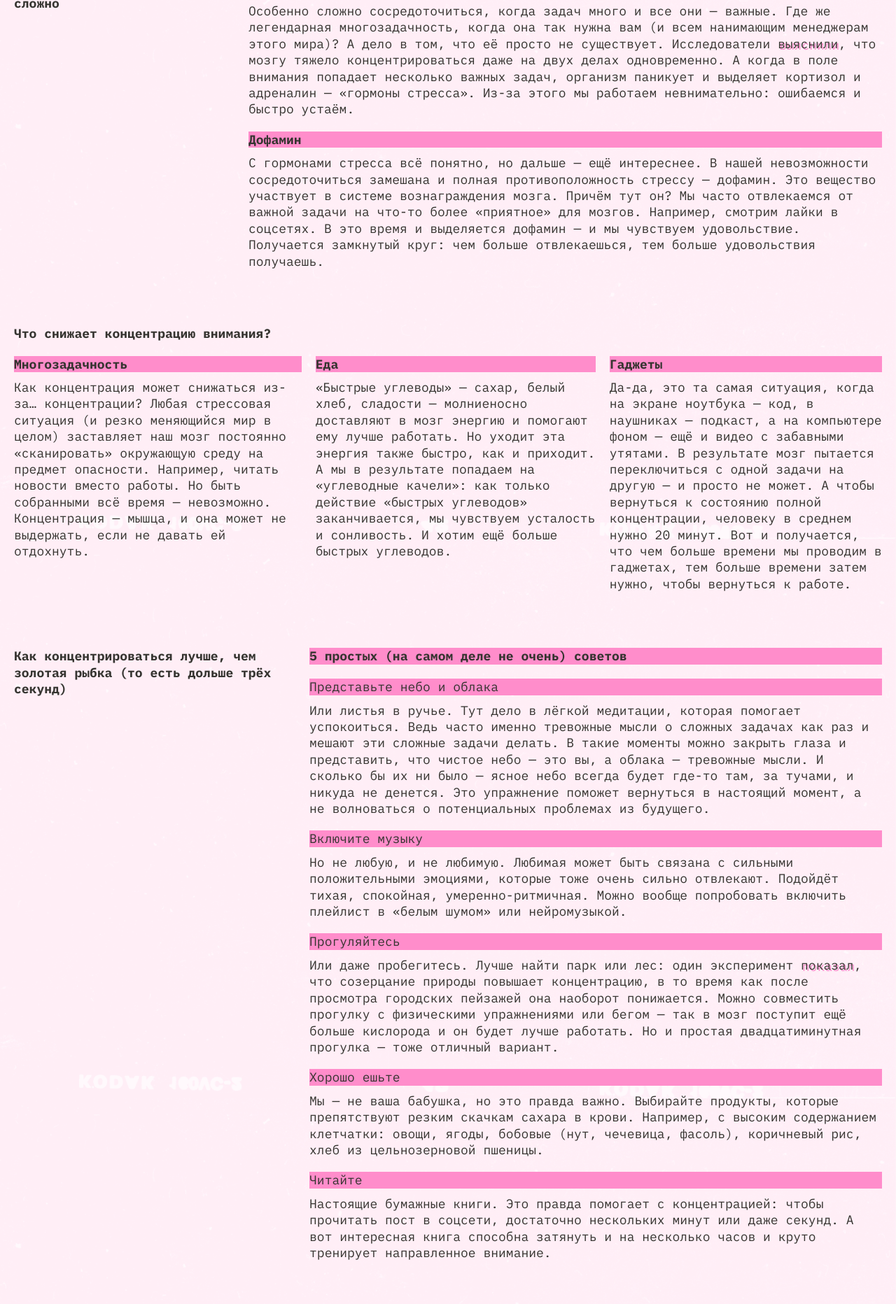
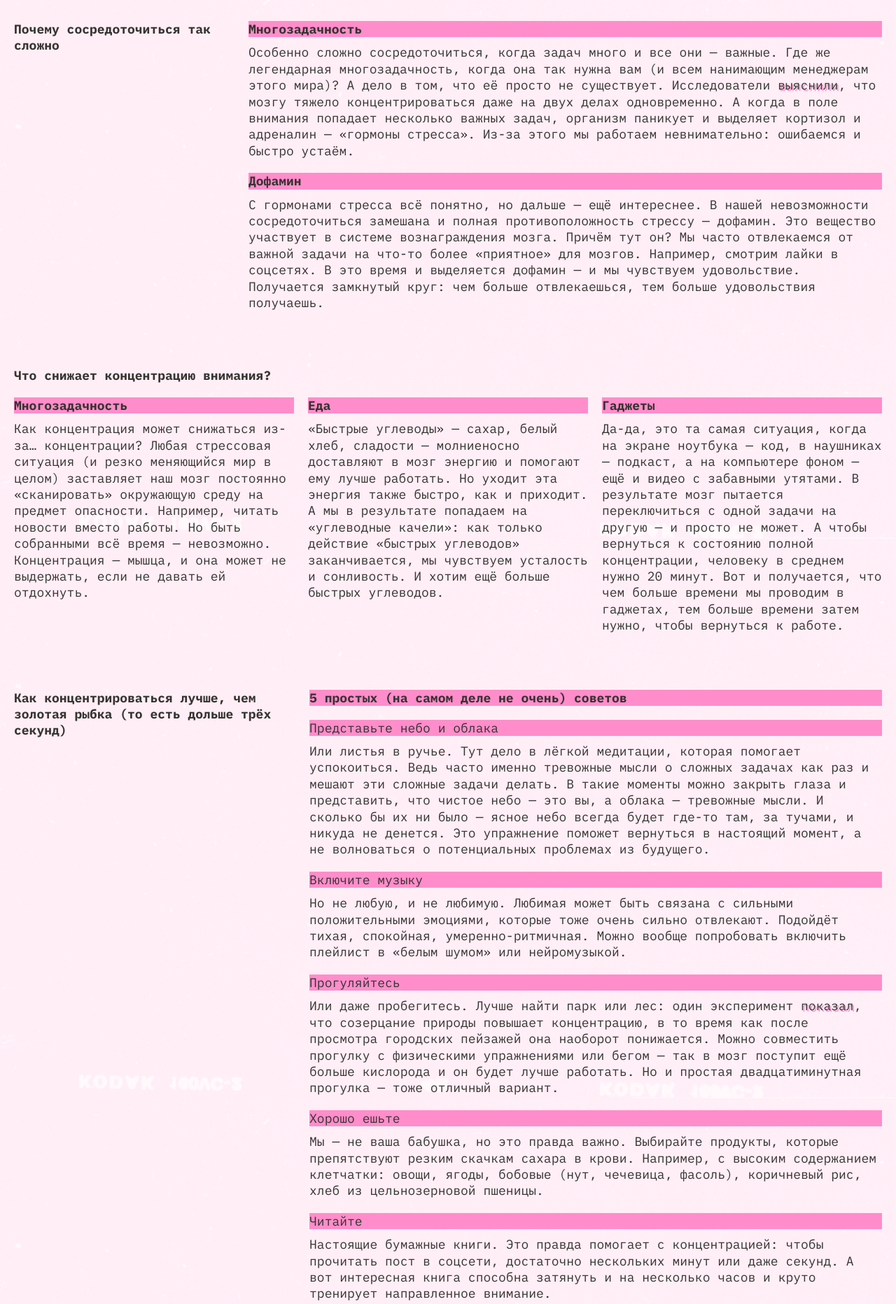
Before and after one commit to strannik770/slozhno-sosredotochitsya, a plain HTML site: page index.html in a window 1280 px wide. Shown: the part 830-2694 px from the top of the page at 70% size. Drawn offline with Linux system fonts and the light colour scheme.

Commit message:
bug/fix all

```diff
--- a/index.html
+++ b/index.html
@@ -53,131 +53,160 @@
     </header>
     <main>
       <section class="focus">
-        <h2 class="focus__title">Почему сосредоточиться так сложно</h2>
-        <h3 class="focus__subtitle title-decor">Многозадачность</h3>
-        <p class="focus__text">
-          Особенно сложно сосредоточиться, когда задач много и все они — важные.
-          Где же легендарная многозадачность, когда она так нужна вам (и всем
-          нанимающим менеджерам этого мира)? А дело в том, что её просто не
-          существует. Исследователи
+        <h2 class="main__title">Почему сосредоточиться так сложно</h2>
+        <article class="focus__article">
+          <h3 class="main__subtitle title-decor">Многозадачность</h3>
+          <p class="main__text">
+            Особенно сложно сосредоточиться, когда задач много и все они —
+            важные. Где же легендарная многозадачность, когда она так нужна вам
+            (и всем нанимающим менеджерам этого мира)? А дело в том, что её
+            просто не существует. Исследователи
             <a
-            class="focus__link link"
+              class="main__link"
               href="https://www.ncbi.nlm.nih.gov/pmc/articles/PMC7075496/"
               >выяснили</a
-          >, что мозгу тяжело концентрироваться даже на двух делах одновременно.
-          А когда в поле внимания попадает несколько важных задач, организм
-          паникует и выделяет кортизол и адреналин — «гормоны стресса». Из-за
-          этого мы работаем невнимательно: ошибаемся и быстро устаём.
+            >, что мозгу тяжело концентрироваться даже на двух делах
+            одновременно. А когда в поле внимания попадает несколько важных
+            задач, организм паникует и выделяет кортизол и адреналин — «гормоны
+            стресса». Из-за этого мы работаем невнимательно: ошибаемся и быстро
+            устаём.
           </p>
-        <h3 class="focus__subtitle title-decor">Дофамин</h3>
-        <p class="focus__text">
+        </article>
+
+        <article class="focus__article">
+          <h3 class="main__subtitle title-decor">Дофамин</h3>
+          <p class="main__text">
             С гормонами стресса всё понятно, но дальше — ещё интереснее. В нашей
             невозможности сосредоточиться замешана и полная противоположность
             стрессу — дофамин. Это вещество участвует в системе вознаграждения
-          мозга. Причём тут он? Мы часто отвлекаемся от важной задачи на что-то
-          более «приятное» для мозгов. Например, смотрим лайки в соцсетях. В это
-          время и выделяется дофамин — и мы чувствуем удовольствие. Получается
-          замкнутый круг: чем больше отвлекаешься, тем больше удовольствия
-          получаешь.
+            мозга. Причём тут он? Мы часто отвлекаемся от важной задачи на
+            что-то более «приятное» для мозгов. Например, смотрим лайки в
+            соцсетях. В это время и выделяется дофамин — и мы чувствуем
+            удовольствие. Получается замкнутый круг: чем больше отвлекаешься,
+            тем больше удовольствия получаешь.
           </p>
+        </article>
       </section>
       <section class="attention">
-        <h2 class="attention__title">Что снижает концентрацию внимания?</h2>
-        <h3 class="attention__subtitle title-decor">Многозадачность</h3>
-        <p class="attention__text">
-          Как концентрация может снижаться из-за… концентрации? Любая стрессовая
-          ситуация (и резко меняющийся мир в целом) заставляет наш мозг
-          постоянно «сканировать» окружающую среду на предмет опасности.
-          Например, читать новости вместо работы. Но быть собранными всё время —
-          невозможно. Концентрация — мышца, и она может не выдержать, если не
-          давать ей отдохнуть.
+        <h2 class="main__title main__title-width-modify">
+          Что снижает концентрацию внимания?
+        </h2>
+        <article class="attention__article">
+          <h3 class="main__subtitle title-decor">Многозадачность</h3>
+          <p class="main__text">
+            Как концентрация может снижаться из-за… концентрации? Любая
+            стрессовая ситуация (и резко меняющийся мир в целом) заставляет наш
+            мозг постоянно «сканировать» окружающую среду на предмет опасности.
+            Например, читать новости вместо работы. Но быть собранными всё время
+            — невозможно. Концентрация — мышца, и она может не выдержать, если
+            не давать ей отдохнуть.
           </p>
-        <h3 class="attention__subtitle title-decor">Еда</h3>
-        <p class="attention__text">
+        </article>
+
+        <article class="attention__article">
+          <h3 class="main__subtitle title-decor">Еда</h3>
+          <p class="main__text">
             «Быстрые углеводы» — сахар, белый хлеб, сладости — молниеносно
-          доставляют в мозг энергию и помогают ему лучше работать. Но уходит эта
-          энергия также быстро, как и приходит. А мы в результате попадаем на
-          «углеводные качели»: как только действие «быстрых углеводов»
-          заканчивается, мы чувствуем усталость и сонливость. И хотим ещё больше
-          быстрых углеводов.
+            доставляют в мозг энергию и помогают ему лучше работать. Но уходит
+            эта энергия также быстро, как и приходит. А мы в результате попадаем
+            на «углеводные качели»: как только действие «быстрых углеводов»
+            заканчивается, мы чувствуем усталость и сонливость. И хотим ещё
+            больше быстрых углеводов.
           </p>
-        <h3 class="attention__subtitle title-decor">Гаджеты</h3>
-        <p class="attention__text">
+        </article>
+
+        <article class="attention__article">
+          <h3 class="main__subtitle title-decor">Гаджеты</h3>
+          <p class="main__text">
             Да-да, это та самая ситуация, когда на экране ноутбука — код, в
             наушниках — подкаст, а на компьютере фоном — ещё и видео с забавными
             утятами. В результате мозг пытается переключиться с одной задачи на
             другую — и просто не может. А чтобы вернуться к состоянию полной
-          концентрации, человеку в среднем нужно 20 минут. Вот и получается, что
-          чем больше времени мы проводим в гаджетах, тем больше времени затем
-          нужно, чтобы вернуться к работе.
+            концентрации, человеку в среднем нужно 20 минут. Вот и получается,
+            что чем больше времени мы проводим в гаджетах, тем больше времени
+            затем нужно, чтобы вернуться к работе.
           </p>
+        </article>
       </section>
       <section class="concentration">
-        <h2 class="concentration__title">
+        <h2 class="main__title">
           Как концентрироваться лучше, чем золотая рыбка (то есть дольше трёх
           секунд)
         </h2>
 
-        <h3 class="concentration__subtitle title-decor">
+        <h3 class="main__subtitle title-decor main__subtitle-margin">
           5 простых (на самом деле не очень) советов
         </h3>
-
-        <h4 class="concentration__subtitle-item title-decor">
+        <article class="concentration__article">
+          <h4 class="main__subtitle title-decor main__subtitle-fw">
             Представьте небо и облака
           </h4>
-        <p class="concentration__text">
+          <p class="main__text">
             Или листья в ручье. Тут дело в лёгкой медитации, которая помогает
             успокоиться. Ведь часто именно тревожные мысли о сложных задачах как
-          раз и мешают эти сложные задачи делать. В такие моменты можно закрыть
-          глаза и представить, что чистое небо — это вы, а облака — тревожные
-          мысли. И сколько бы их ни было — ясное небо всегда будет где-то там,
-          за тучами, и никуда не денется. Это упражнение поможет вернуться в
-          настоящий момент, а не волноваться о потенциальных проблемах из
-          будущего.
+            раз и мешают эти сложные задачи делать. В такие моменты можно
+            закрыть глаза и представить, что чистое небо — это вы, а облака —
+            тревожные мысли. И сколько бы их ни было — ясное небо всегда будет
+            где-то там, за тучами, и никуда не денется. Это упражнение поможет
+            вернуться в настоящий момент, а не волноваться о потенциальных
+            проблемах из будущего.
           </p>
+        </article>
 
-        <h4 class="concentration__subtitle-item title-decor">
+        <article class="concentration__article">
+          <h4 class="main__subtitle title-decor main__subtitle-fw">
             Включите музыку
           </h4>
-        <p class="concentration__text">
+          <p class="main__text">
             Но не любую, и не любимую. Любимая может быть связана с сильными
-          положительными эмоциями, которые тоже очень сильно отвлекают. Подойдёт
-          тихая, спокойная, умеренно-ритмичная. Можно вообще попробовать
-          включить плейлист в «белым шумом» или нейромузыкой.
+            положительными эмоциями, которые тоже очень сильно отвлекают.
+            Подойдёт тихая, спокойная, умеренно-ритмичная. Можно вообще
+            попробовать включить плейлист в «белым шумом» или нейромузыкой.
           </p>
+        </article>
 
-        <h4 class="concentration__subtitle-item title-decor">Прогуляйтесь</h4>
-        <p class="concentration__text">
+        <article class="concentration__article">
+          <h4 class="main__subtitle title-decor main__subtitle-fw">
+            Прогуляйтесь
+          </h4>
+          <p class="main__text">
             Или даже пробегитесь. Лучше найти парк или лес: один эксперимент
             <a
-            class="concentration__link link"
+              class="main__link"
               href="https://www.sciencedirect.com/science/article/abs/pii/S0272494415000328"
               >показал</a
-          >, что созерцание природы повышает концентрацию, в то время как после
-          просмотра городских пейзажей она наоборот понижается. Можно совместить
-          прогулку с физическими упражнениями или бегом — так в мозг поступит
-          ещё больше кислорода и он будет лучше работать. Но и простая
-          двадцатиминутная прогулка — тоже отличный вариант.
+            >, что созерцание природы повышает концентрацию, в то время как
+            после просмотра городских пейзажей она наоборот понижается. Можно
+            совместить прогулку с физическими упражнениями или бегом — так в
+            мозг поступит ещё больше кислорода и он будет лучше работать. Но и
+            простая двадцатиминутная прогулка — тоже отличный вариант.
           </p>
+        </article>
 
-        <h4 class="concentration__subtitle-item title-decor">Хорошо ешьте</h4>
-        <p class="concentration__text">
-          Мы — не ваша бабушка, но это правда важно. Выбирайте продукты, которые
-          препятствуют резким скачкам сахара в крови. Например, с высоким
-          содержанием клетчатки: овощи, ягоды, бобовые (нут, чечевица, фасоль),
-          коричневый рис, хлеб из цельнозерновой пшеницы.
+        <article class="concentration__article">
+          <h4 class="main__subtitle title-decor main__subtitle-fw">
+            Хорошо ешьте
+          </h4>
+          <p class="main__text">
+            Мы — не ваша бабушка, но это правда важно. Выбирайте продукты,
+            которые препятствуют резким скачкам сахара в крови. Например, с
+            высоким содержанием клетчатки: овощи, ягоды, бобовые (нут, чечевица,
+            фасоль), коричневый рис, хлеб из цельнозерновой пшеницы.
           </p>
+        </article>
 
-        <h4 class="concentration__subtitle-item title-decor">Читайте</h4>
-        <p class="concentration__text">
+        <article class="concentration__article">
+          <h4 class="main__subtitle title-decor main__subtitle-fw">Читайте</h4>
+          <p class="main__text">
             Настоящие бумажные книги. Это правда помогает с концентрацией: чтобы
-          прочитать пост в соцсети, достаточно нескольких минут или даже секунд.
-          А вот интересная книга способна затянуть и на несколько часов и круто
-          тренирует направленное внимание.
+            прочитать пост в соцсети, достаточно нескольких минут или даже
+            секунд. А вот интересная книга способна затянуть и на несколько
+            часов и круто тренирует направленное внимание.
           </p>
+        </article>
       </section>
       <section class="images">
-        <h3 class="images__title title-decor">А можно в картинках?</h3>
+        <h3 class="main__subtitle title-decor">А можно в картинках?</h3>
         <div class="images__box">
           <img
             src="./images/sunset.png"
--- a/styles/style.css
+++ b/styles/style.css
@@ -24,6 +24,7 @@
   font-weight: 400;
   font-size: 18px;
   line-height: 130%;
+  margin-block-end: 39px;
 }
 
 .decorated-zone::before {
@@ -105,7 +106,7 @@
 }
 
 .header__theme-menu-button:hover {
-  border: 1px solid rgba(var(--button-color-rgba, 255,0,112),0.4);
+  border: 1px solid rgba(var(--button-color-rgba, 255, 0, 112), 0.4);
 }
 
 .header__theme-menu-button:focus {
@@ -143,16 +144,8 @@
 
 /* Main */
 
-/* Focus */
-
-.focus {
-  display: grid;
-  gap: 10px;
-  padding-block-end: 40px;
-}
-
-.focus__title {
-  padding-block-end: 10px;
+.main__title {
+  /* padding-block-end: 10px; */
   font-family: var(--main-font, sans-serif);
   font-weight: 700;
   font-size: 18px;
@@ -160,7 +153,7 @@
   color: var(--heading-main-color, #ff0070);
 }
 
-.focus__subtitle {
+.main__subtitle {
   font-family: var(--main-font, sans-serif);
   font-weight: 700;
   font-size: 18px;
@@ -168,8 +161,12 @@
   color: var(--heading-accent-color, #000028);
 }
 
-.focus__text {
-  padding-block-end: 10px;
+/* .main__subtitle-margin {
+  margin-block-end: 10px;
+} */
+
+.main__text {
+  /* padding-block-end: 10px; */
   font-family: var(--main-font, sans-serif);
   font-weight: 400;
   font-size: 18px;
@@ -177,103 +174,69 @@
   color: var(--text-color, #f1b2ce);
 }
 
-.focus__link {
+.main__subtitle-fw {
+  font-weight: 400;
+}
+
+.main__link {
   text-decoration: none;
   text-shadow: 2px 2px 0 var(--link-shadow-color, #ff0070);
   cursor: pointer;
 }
 
-.link:hover {
+.main__link:hover {
   border-bottom: 1px solid var(--text-color);
 }
 
-.link:focus {
-  outline: none;;
+.main__link:focus {
+  outline: none;
+  ;
 }
 
-.link:focus-visible {
+.main__link:focus-visible {
   border: 1px solid var(--text-color);
 }
 
+/* Focus */
+
+.focus {
+  display: grid;
+  gap: 20px;
+  padding-block-end: 50px;
+}
+
+.focus__article {
+  display: grid;
+  gap: 10px;
+}
+
+
 /* Attention */
+
 .attention {
   display: grid;
-  gap: 10px;
-  padding-block-end: 40px;
+  gap: 20px;
+  padding-block-end: 50px;
 }
 
-.attention__title {
-  padding-block-end: 10px;
-  font-family: var(--main-font, sans-serif);
-  font-weight: 700;
-  font-size: 18px;
-  line-height: 130%;
-  color: var(--heading-main-color, #ff0070);
+.attention__article {
+  display: grid;
+  gap: 10px;
 }
 
-.attention__subtitle {
-  font-family: var(--main-font, sans-serif);
-  font-weight: 700;
-  font-size: 18px;
-  line-height: 130%;
-  color: var(--heading-accent-color, #000028);
-}
-
-.attention__text {
-  padding-block-end: 10px;
-  font-family: var(--main-font, sans-serif);
-  font-weight: 400;
-  font-size: 18px;
-  line-height: 130%;
-  color: var(--text-color, #f1b2ce);
-}
 
 /* Concentration */
 
 .concentration {
   display: grid;
-  gap: 10px;
-  padding-block-end: 40px;
+  gap: 20px;
+  padding-block-end: 50px;
 }
 
-.concentration__title {
-  padding-block-end: 10px;
-  font-family: var(--main-font, sans-serif);
-  font-weight: 700;
-  font-size: 18px;
-  line-height: 130%;
-  color: var(--heading-main-color, #ff0070);
-}
+.concentration__article {
+  display: grid;
+  gap: 10px;
 
-.concentration__subtitle {
-  margin-block-end: 10px;
-  font-family: var(--main-font, sans-serif);
-  font-weight: 700;
-  font-size: 18px;
-  line-height: 130%;
-  color: var(--heading-accent-color, #000028);
-}
-
-.concentration__subtitle-item {
-  font-family: var(--main-font, sans-serif);
-  font-weight: 400;
-  font-size: 18px;
-  line-height: 130%;
-  color: var(--heading-accent-color, #000028);
-}
-
-.concentration__text {
-  padding-block-end: 10px;
-  font-family: var(--main-font, sans-serif);
-  font-weight: 400;
-  font-size: 18px;
-  line-height: 130%;
-  color: var(--text-color, #f1b2ce);
-}
-
-.concentration__link {
-  text-decoration: none;
-  text-shadow: 2px 2px 0 var(--link-shadow-color, #ff0070);
 }
 
 /* Images */
@@ -281,20 +244,12 @@
 .images {
   display: grid;
   gap: 10px;
-  padding-block-end: 30px;
-}
-
-.images__title {
-  font-family: var(--main-font, sans-serif);
-  font-weight: 700;
-  font-size: 18px;
-  line-height: 130%;
-  color: var(--heading-accent-color, #000028);
+  padding-block-end: 41px;
 }
 
 .images__box {
-  display: grid;
-  grid-template-rows: repeat(6, fit-content(95vw));
+  display: flex;
+  flex-direction: column;
   gap: 10px;
 }
 
@@ -337,16 +292,20 @@
 
   /* header */
 
+  .header {
+    margin-block-end: 60px;
+  }
+
   .decorated-zone::before {
     bottom: 20px;
   }
 
   .decorated-zone::after {
-    top: 20px
+    top: 20px;
   }
 
   .header__rec {
-    top: 20px
+    top: 20px;
   }
 
   .header__theme-menu {
@@ -355,7 +314,7 @@
 
   .header__title {
     font-size: clamp(7.5rem, 0.5625rem + 14.4531vw, 9.8125rem);
-    margin-inline-start: -17px;
+    margin-inline-start: -20px;
   }
 
   .header__text {
@@ -367,50 +326,40 @@
 
   .focus {
     grid-template-columns: calc(249 / 768* 100%) 1fr;
-    grid-template-rows: 24px repeat(3, min-content);
     column-gap: 20px;
-    padding-block-end: 70px;
+    padding-block-end: 80px;
   }
 
-  .focus__subtitle {
-    grid-column-start: 2;
-  }
-
-  .focus__text {
+  .focus__article {
     grid-column-start: 2;
   }
 
   .attention {
-    padding-block-end: 70px;
+    padding-block-end: 80px;
   }
 
-  .attention__title {
-    justify-self: left;
+  .main__title-width-modify {
     width: 30%;
   }
 
   .concentration {
     grid-template-columns: calc(249 / 768* 100%) 1fr;
-    grid-template-rows: 34px repeat(3, min-content);
-    column-gap: 20px;
-    padding-block-end: 69px;
+    grid-template-rows: 23px repeat(3, min-content);
+    padding-block-end: 78px;
   }
 
-  .concentration__subtitle {
+  .concentration__article {
     grid-column-start: 2;
   }
 
-  .concentration__subtitle-item {
-    grid-column-start: 2;
-  }
-
-  .concentration__text {
-    grid-column-start: 2;
+  .images {
+    gap: 20px;
+    padding-block-end: 40px;
   }
 
   .images__box {
-    grid-template-columns: minmax(minmax(min-content,229px), 315px) minmax(minmax(min-content,230px), 315px) minmax(minmax(min-content,230px), 315px);
-    grid-template-rows: minmax(minmax(min-content,192px), 260px) minmax(minmax(min-content,230px), 315px) minmax(minmax(min-content,318px), 428px);
+    display: grid;
+    grid-template-rows: repeat(4, fit-content(95vw));
     gap: 20px;
   }
 
@@ -471,23 +420,24 @@
 
   /* main*/
 
+  .main__title-width-modify {
+    width: 100%;
+   }
+
   .focus {
     grid-template-columns: 315px 1fr;
   }
 
 
   .attention {
-    grid-template-rows: min-content min-content min-content;
+    grid-template-columns: 1fr 1fr 1fr;
     column-gap: 20px;
     grid-auto-flow: column;
   }
 
-  .attention__title {
-    grid-column-start: 1;
-    grid-column: span 3;
+  .attention__article {
+    grid-template-rows: min-content;
+    grid-row-start: 2;
   }
 
-  .attention__subtitle {
-    grid-row-start: 2;
-  }
 }
```
Also changed, not shown: styles/dark.css (+0 -20 lines), styles/light.css (+0 -20 lines). Lines whose indentation alone changed are shown as unchanged.
